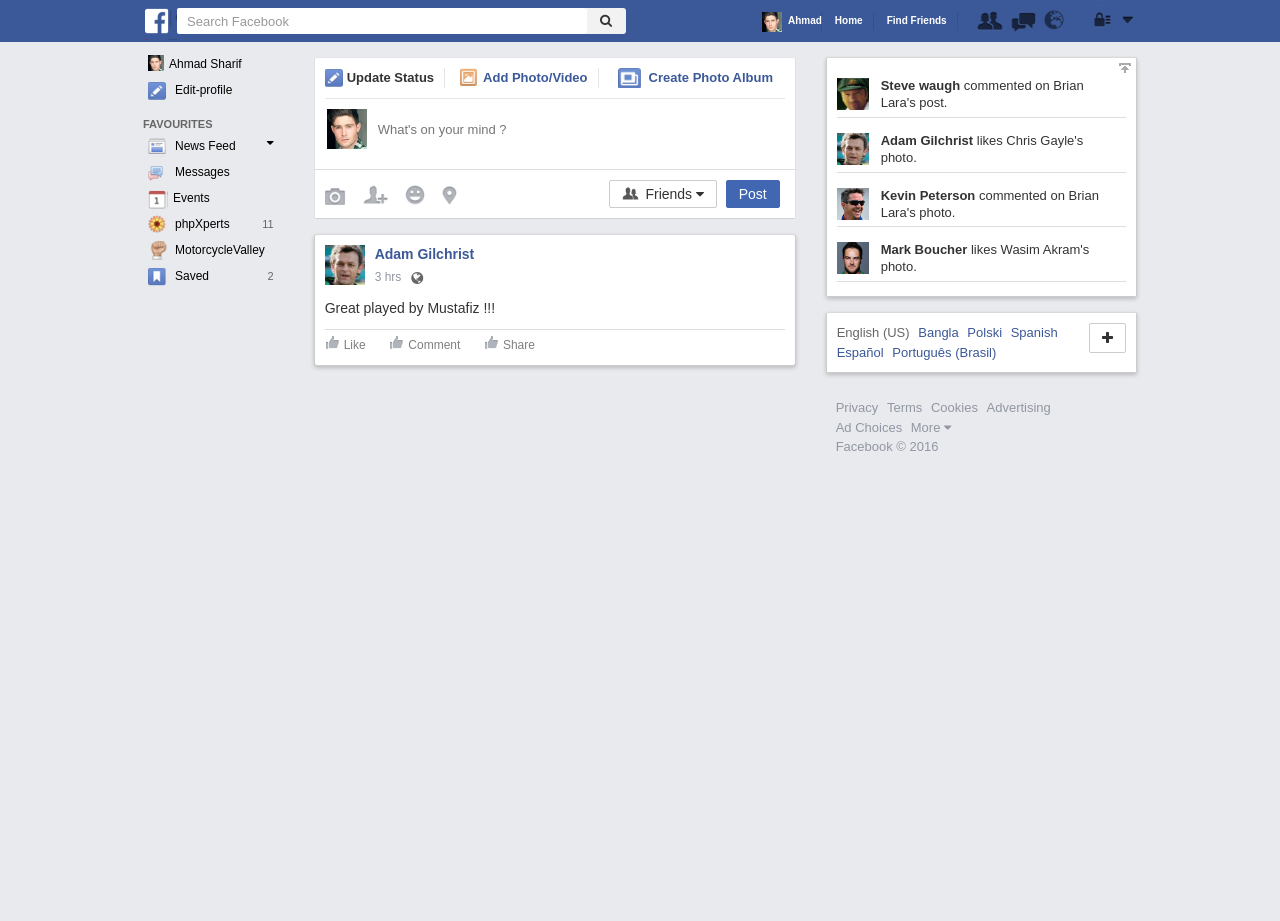
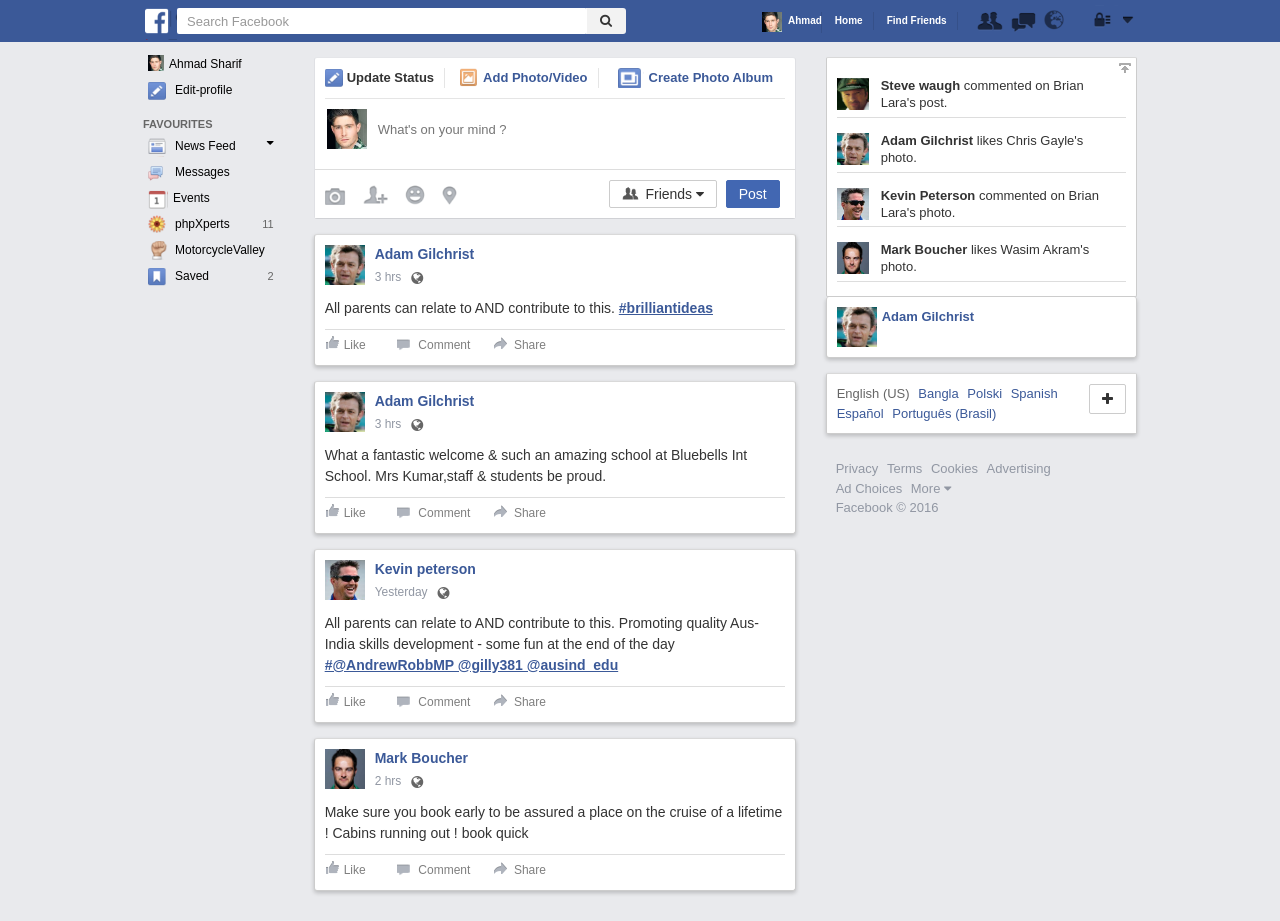
Before and after one commit to TheAhmadSharif/facebook, a website: page index.html in a window 1280 px wide. Before the commit the page ends 800 px from the top, so only its background shows below. Drawn offline with Linux system fonts and the light colour scheme.

Commit message:
Status List

```diff
--- a/assets/css/styles.scss
+++ b/assets/css/styles.scss
@@ -737,8 +737,7 @@
 
 	border: 1px solid #ccc;
   border-top-color: #d9d9d9;
-  box-shadow: 0 2px 4px rgba(0,0,0,0.2);
-  -webkit-box-shadow: 0 2px 4px rgba(0,0,0,0.2);
+
 
   .ticker-icon {
 		position: absolute;
@@ -880,6 +879,7 @@
 	width: 100%;
 	position: relative;
 	z-index: 9;
+	margin-bottom: 30px;
 	.li-status {
 		float: left;
 		width: 100%;
@@ -981,20 +981,55 @@
 
 		.comment {
 				float: left;
-		    width: 19px;
-		    height: 14px;
+		    width: 14px;
+		    height: 13px;
 		    background: url("../images/YT7RpIpQr2m.png") no-repeat;
-		    background-size: 64px 334px;
-		    background-position: -30px -211px;
+		    background-size: 75px 280px;
+		    background-position: -20px -178px;
+		    margin: 4px 7px 0px 8px;
 		}
 
 		.share {
 			float: left;
-	    width: 19px;
+	    width: 20px;
 	    height: 14px;
 	    background: url("../images/YT7RpIpQr2m.png") no-repeat;
 	    background-size: 64px 334px;
-	    background-position: -30px -211px;
+	    background-position: -46px -225px;
 		}
 	}
 }
+
+.hash-tag {
+	color: #3b5998;
+	text-decoration: underline;
+	font-weight: bold;
+}
+
+.suggest-connection {
+		background-color: #FFF;
+		float: left;
+		width: 100%;
+		padding: 10px;
+		border-radius: 3px;
+
+		border: 1px solid #ccc;
+		border-top: 0;
+	  border-top-color: #d9d9d9;
+	  box-shadow: 0 2px 4px rgba(0,0,0,0.2);
+	  -webkit-box-shadow: 0 2px 4px rgba(0,0,0,0.2);
+
+}
+
+.suggest-connection {
+		ul li {
+				display: inline-block;
+				margin-right: 5px;
+				float: left;
+			a {
+				float: left;
+				color: #3b5998;
+			}
+		}
+
+}
--- a/index.html
+++ b/index.html
@@ -358,14 +358,13 @@
 															<li><a href="#" class="su-time">3 hrs </a></li></li>
 															<li><a href="#"><span class="fa fa-globe globe-icon" data-toggle="tooltip" data-placement="bottom" title="Shared with: Public"></span></a></li>
 														</ul>
-
 										</li>
 									</ul>
 
 									<div class="user-status">
 											<article>
 													<p>
-														Great played by Mustafiz !!!
+														All parents can relate to AND contribute to this. <a href="#" class="hash-tag">#brilliantideas</a>
 													</p>
 											</article>
 									</div> <!-- End User Status -->
@@ -377,9 +376,119 @@
 												<li><span class="fb_icon share"></span><a href="#">Share</a></li>
 											</ul>
 									</div> <!-- End People reaction Activity -->
+								</li>
 
 
-								</li>
+								<li class="li-status">
+									<ul class="img-name-ul">
+
+										<li class="thumb-img">
+										<a href="#"><img src="assets/images/profile/adam.jpg" alt="Steve waugh" width="40" height="40"></a>
+										</li>
+
+										<li class="name"><a href="#"><span class="bold"> Adam Gilchrist</span></a>
+
+														<ul class="scope-time-ul">
+															<li><a href="#" class="su-time">3 hrs </a></li></li>
+															<li><a href="#"><span class="fa fa-globe globe-icon" data-toggle="tooltip" data-placement="bottom" title="Shared with: Public"></span></a></li>
+														</ul>
+										</li>
+									</ul>
+
+									<div class="user-status">
+											<article>
+													<p>
+														What a fantastic welcome &amp; such an amazing school at Bluebells Int School. Mrs Kumar,staff &amp; students be proud.
+													</p>
+											</article>
+									</div> <!-- End User Status -->
+
+									<div class="people-reaction-activity">
+											<ul class="r-activity-list">
+												<li><span class="fb_icon like"></span><a href="#">Like</a></li>
+												<li><span class="fb_icon comment"></span><a href="#">Comment</a></li>
+												<li><span class="fb_icon share"></span><a href="#">Share</a></li>
+											</ul>
+									</div> <!-- End People reaction Activity -->
+								</li> <!-- End Statud Li -->
+
+
+
+								<li class="li-status">
+									<ul class="img-name-ul">
+
+										<li class="thumb-img">
+										<a href="#"><img src="assets/images/profile/kevin.jpg" alt="Kevin peterson" width="40" height="40"></a>
+										</li>
+
+										<li class="name"><a href="#"><span class="bold"> Kevin peterson </span></a>
+
+														<ul class="scope-time-ul">
+															<li><a href="#" class="su-time"> Yesterday </a></li></li>
+															<li><a href="#"><span class="fa fa-globe globe-icon" data-toggle="tooltip" data-placement="bottom" title="Shared with: Public"></span></a></li>
+														</ul>
+										</li>
+									</ul>
+
+									<div class="user-status">
+											<article>
+													<p>
+														All parents can relate to AND contribute to this.
+														Promoting quality Aus-India skills development - some fun at the end of the day <a href="#" class="hash-tag">#@AndrewRobbMP @gilly381 @ausind_edu</a>
+													</p>
+											</article>
+									</div> <!-- End User Status -->
+
+									<div class="people-reaction-activity">
+											<ul class="r-activity-list">
+												<li><span class="fb_icon like"></span><a href="#">Like</a></li>
+												<li><span class="fb_icon comment"></span><a href="#">Comment</a></li>
+												<li><span class="fb_icon share"></span><a href="#">Share</a></li>
+											</ul>
+									</div> <!-- End People reaction Activity -->
+								</li> <!-- End Statud Li -->
+
+
+
+								<li class="li-status">
+									<ul class="img-name-ul">
+
+										<li class="thumb-img">
+										<a href="#"><img src="assets/images/profile/mark.jpg" alt="Mark Boucher" width="40" height="40"></a>
+										</li>
+
+										<li class="name"><a href="#"><span class="bold"> Mark Boucher </span></a>
+
+														<ul class="scope-time-ul">
+															<li><a href="#" class="su-time">2 hrs </a></li></li>
+															<li><a href="#"><span class="fa fa-globe globe-icon" data-toggle="tooltip" data-placement="bottom" title="Shared with: Public"></span></a></li>
+														</ul>
+										</li>
+									</ul>
+
+									<div class="user-status">
+											<article>
+													<p>
+														Make sure you book early to be assured a place on the cruise of a lifetime ! Cabins running out ! book quick
+													</p>
+											</article>
+									</div> <!-- End User Status -->
+
+									<div class="people-reaction-activity">
+											<ul class="r-activity-list">
+												<li><span class="fb_icon like"></span><a href="#">Like</a></li>
+												<li><span class="fb_icon comment"></span><a href="#">Comment</a></li>
+												<li><span class="fb_icon share"></span><a href="#">Share</a></li>
+											</ul>
+									</div> <!-- End People reaction Activity -->
+								</li> <!-- End Statud Li -->
+
+
+
+
+
+
+
 							</ul>
 					</div> <!-- End People Status Div -->
 				</div> <!-- End col 8 -->
@@ -482,6 +591,15 @@
 							</ul>
 					</div> <!-- End Ticker Div -->
 
+					<div class="suggest-connection">
+										<ul>
+											<li><a href="#"><img src="assets/images/profile/adam.jpg" alt="Steve waugh" width="40" height="40"></a></li>
+											<li><a href="#"><span class="bold"> Adam Gilchrist</span></a></li>
+										</ul>
+
+
+					</div> <!-- End Suggestion Block -->
+
 					<div class="lang-div">
 							<ul class="lang-list">
 								<li>English (US) </li>
```
Also changed, not shown: assets/css/styles.css, assets/images/profile/lee.jpg, 1 other file.
